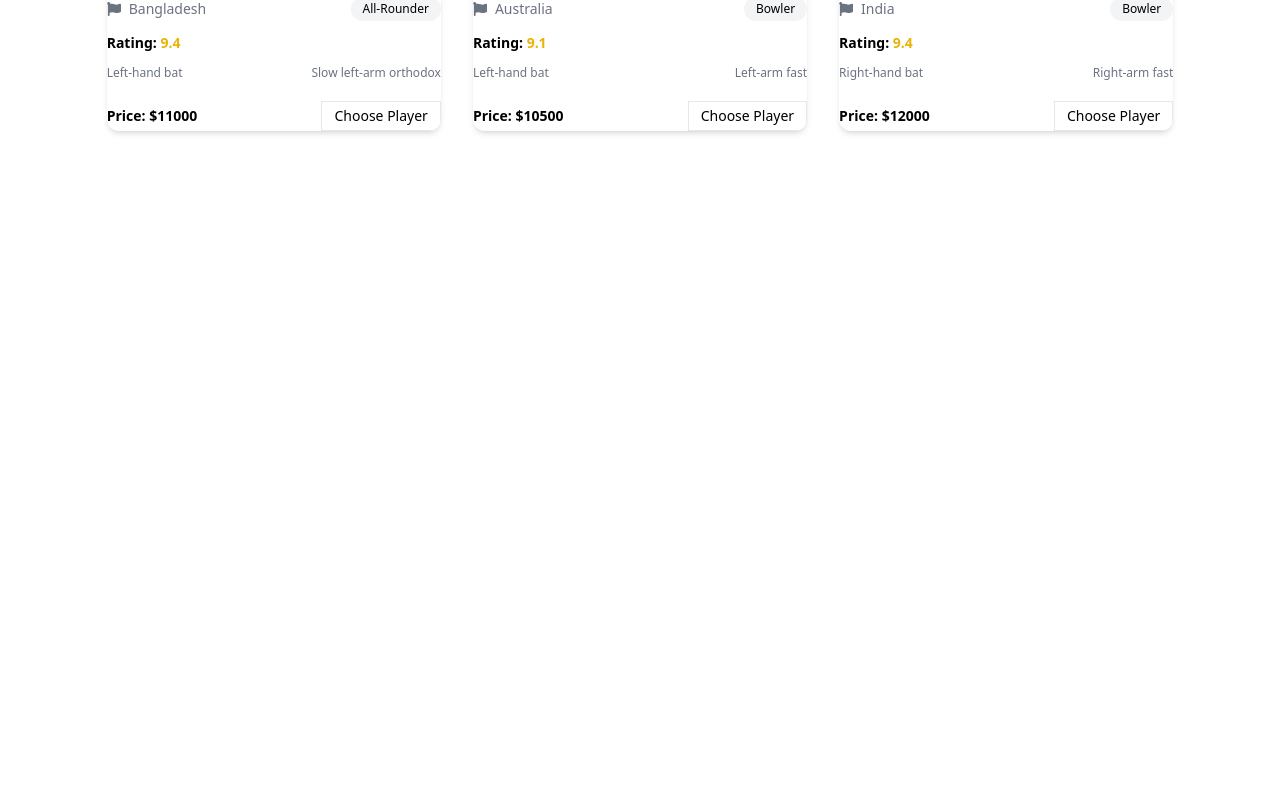
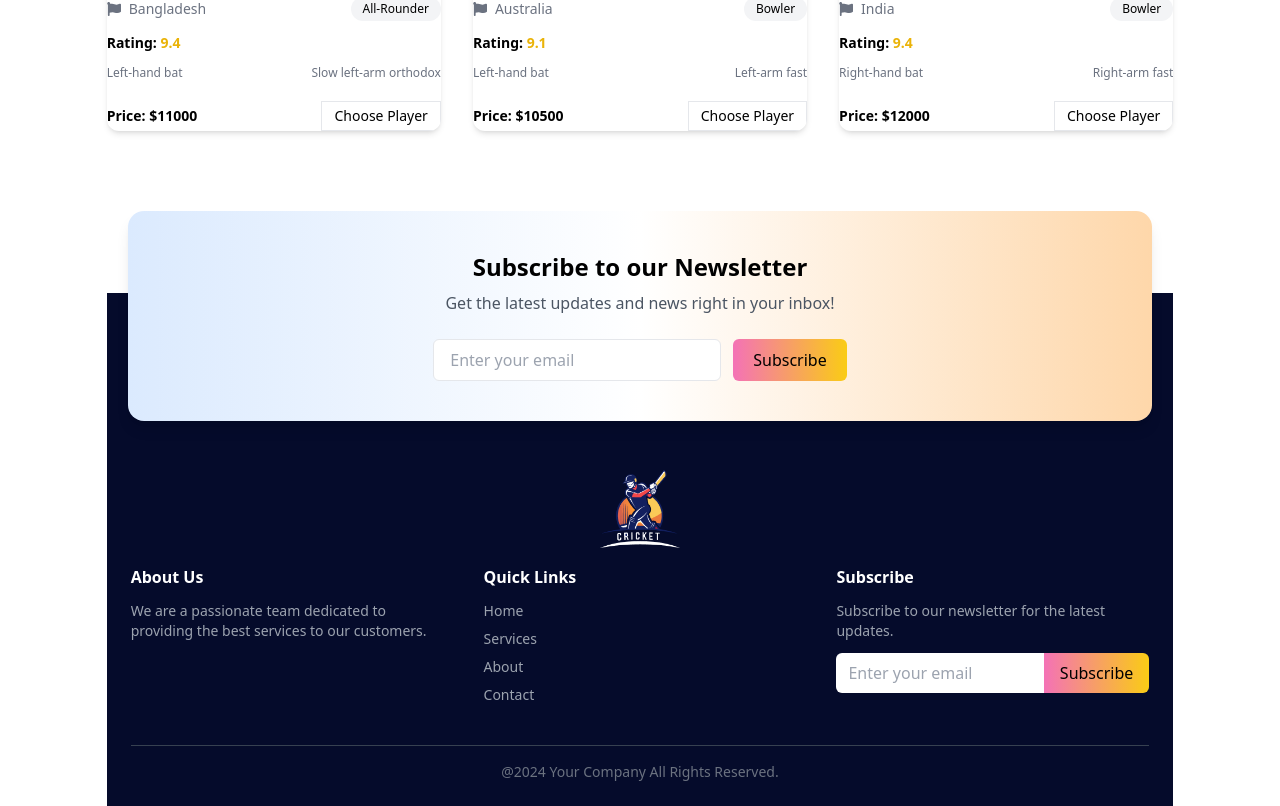
Before and after one commit to nibirshahriar/BPL-Dream-11-project, a React (Vite) app: page / in a window 1280 px wide. Shown: the part 1311-2117 px from the top of the page. Before the commit the page ends 1466 px from the top, so only its background shows below. Built offline with nearby package versions, Linux system fonts and the light colour scheme.

Commit message:
added footer and flooting section

```diff
--- a/src/App.jsx
+++ b/src/App.jsx
@@ -4,6 +4,8 @@ import Banner from "./components/Homepage/Banner/Banner";
 import Players from "./components/Homepage/Players/Players";
 import Navbar from "./components/Navbar/Navbar";
 import { ToastContainer } from "react-toastify";
+import Subscribe from "./components/Homepage/SubscribeSection/Subscribe";
+import Footer from "./components/Footer/Footer";
 
 const fetchPlayer = async () => {
   const res = await fetch("/data.json");
@@ -28,6 +30,9 @@ function App() {
         <Players playerPromise={playerPromise} setCoin={setCoin} coin={coin} />
       </Suspense>
 
+<Subscribe/>
+<Footer/>
+
       {/* react toastify */}
       <ToastContainer />
     </div>
--- /dev/null
+++ b/src/components/Footer/Footer.jsx
@@ -0,0 +1,60 @@
+import React from "react";
+import footerIMG from "../../assets/logo-footer.png";
+const Footer = () => {
+  return (
+    <footer className="bg-[#050B2B] text-white pt-40 pb-6 px-6 relative">
+      {/* Logo */}
+      <div className="flex items-center justify-center my-4">
+        <img src={footerIMG} alt="logo" className="w-20 h-20 object-contain" />
+      </div>
+
+      <div className="max-w-6xl mx-auto grid md:grid-cols-3 gap-10">
+        {/* About */}
+        <div>
+          <h3 className="font-semibold mb-3">About Us</h3>
+          <p className="text-sm text-gray-400">
+            We are a passionate team dedicated to providing the best services to
+            our customers.
+          </p>
+        </div>
+
+        {/* Links */}
+        <div>
+          <h3 className="font-semibold mb-3">Quick Links</h3>
+          <ul className="space-y-2 text-gray-400 text-sm">
+            <li>Home</li>
+            <li>Services</li>
+            <li>About</li>
+            <li>Contact</li>
+          </ul>
+        </div>
+
+        {/* Subscribe */}
+        <div>
+          <h3 className="font-semibold mb-3">Subscribe</h3>
+          <p className="text-sm text-gray-400 mb-3">
+            Subscribe to our newsletter for the latest updates.
+          </p>
+
+          <div className="flex">
+            <input
+              type="email"
+              placeholder="Enter your email"
+              className="px-3 py-2 rounded-l-md w-full text-black outline-none"
+            />
+            <button className="px-4 py-2 rounded-r-md bg-gradient-to-r from-pink-400 to-yellow-400 text-black font-medium">
+              Subscribe
+            </button>
+          </div>
+        </div>
+      </div>
+
+      {/* Bottom */}
+      <div className="text-center text-gray-500 text-sm mt-10 border-t border-gray-700 pt-4">
+        @2024 Your Company All Rights Reserved.
+      </div>
+    </footer>
+  );
+};
+
+export default Footer;
--- /dev/null
+++ b/src/components/Homepage/SubscribeSection/Subscribe.jsx
@@ -0,0 +1,27 @@
+import React from "react";
+
+const Subscribe = () => {
+  return (
+    <div className="max-w-5xl mx-auto -mb-32 relative z-10 mt-20">
+      <div className="bg-gradient-to-r from-blue-100 via-white to-orange-200 rounded-2xl shadow-lg p-10 text-center">
+        <h2 className="text-2xl font-bold mb-2">Subscribe to our Newsletter</h2>
+        <p className="text-gray-600 mb-6">
+          Get the latest updates and news right in your inbox!
+        </p>
+
+        <div className="flex justify-center gap-3">
+          <input
+            type="email"
+            placeholder="Enter your email"
+            className="px-4 py-2 rounded-md border w-72 outline-none"
+          />
+          <button className="px-5 py-2 rounded-md bg-gradient-to-r from-pink-400 to-yellow-400 text-black font-medium">
+            Subscribe
+          </button>
+        </div>
+      </div>
+    </div>
+  );
+};
+
+export default Subscribe;
```
